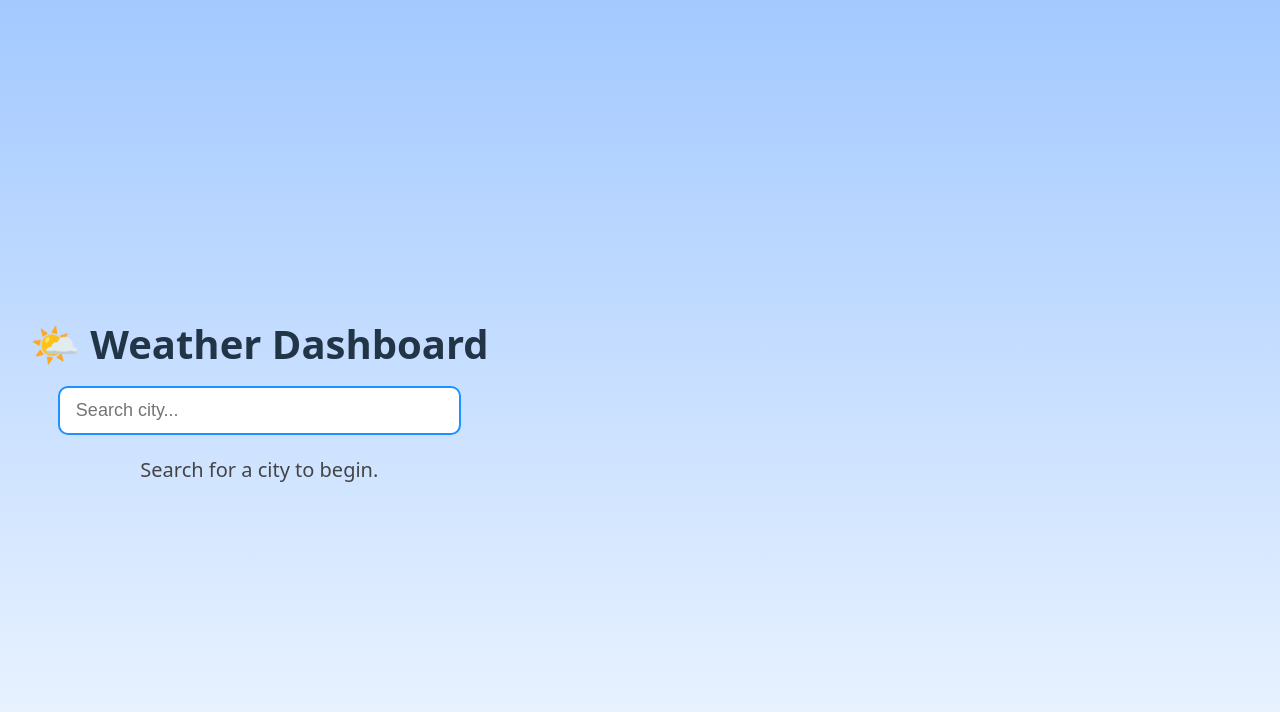
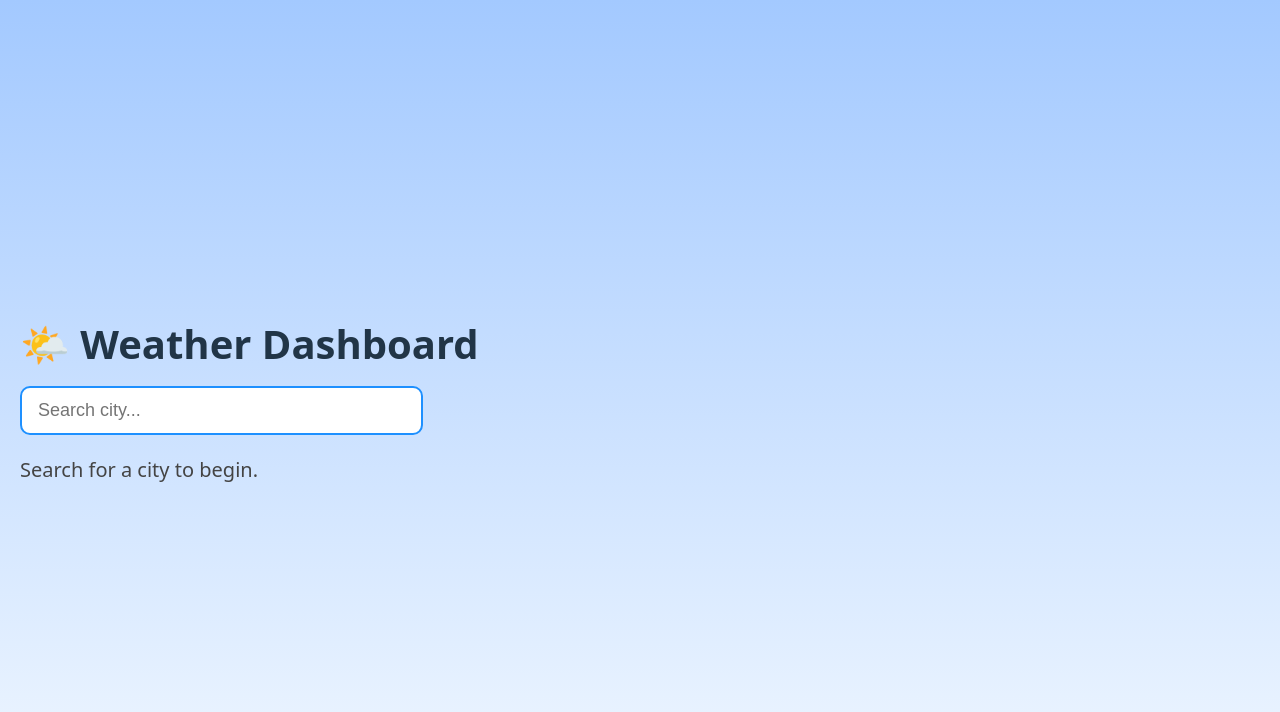
Before and after one commit to bharathsri272/weather-dashboard, a React (Vite) app: page / in a window 1280 px wide. Shown: the top 712 px of the page. Built offline with nearby package versions, Linux system fonts and the light colour scheme.

Commit message:
Update App.css

```diff
--- a/src/App.css
+++ b/src/App.css
@@ -9,10 +9,9 @@ body {
 
 /* App container */
 .app-container {
-  max-width: 750px;
+  max-width: 900px;
   margin: 0 auto;
-  padding: 30px;
-  text-align: center;
+  padding: 20px;
 }
 
 /* Title */
```
